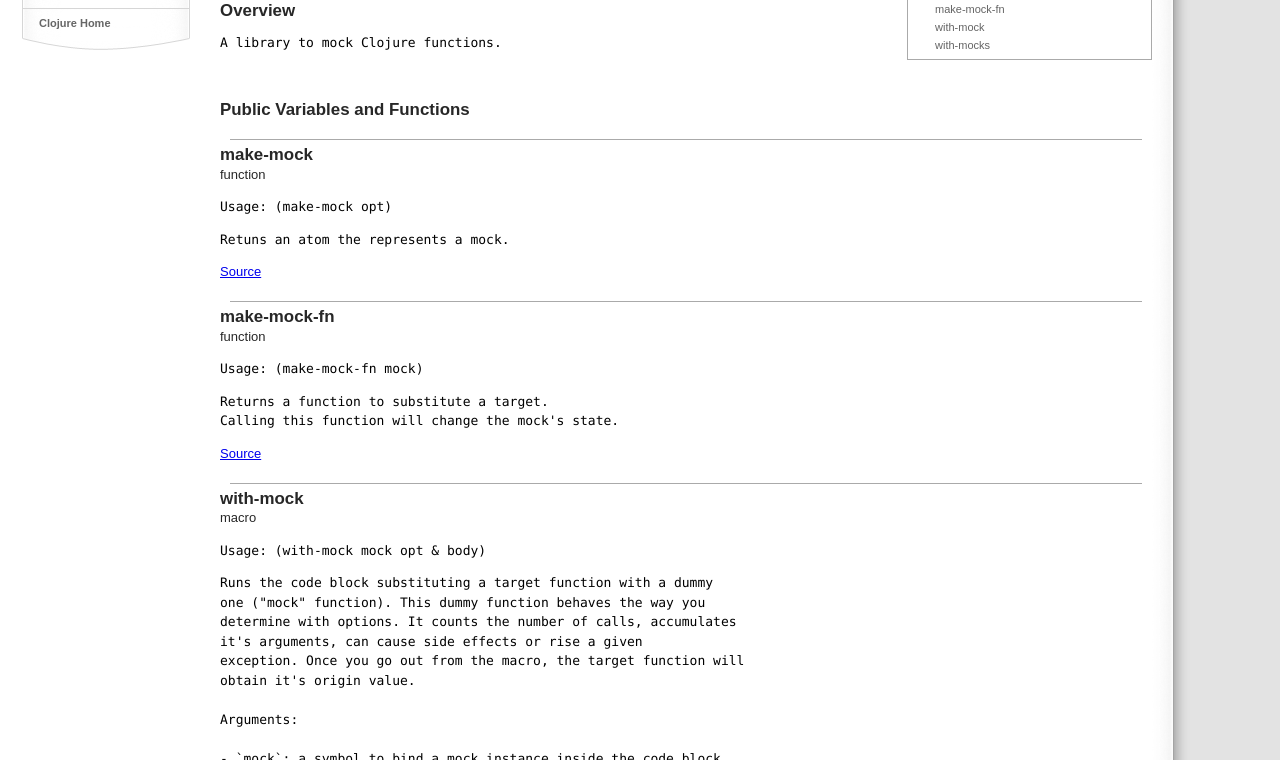
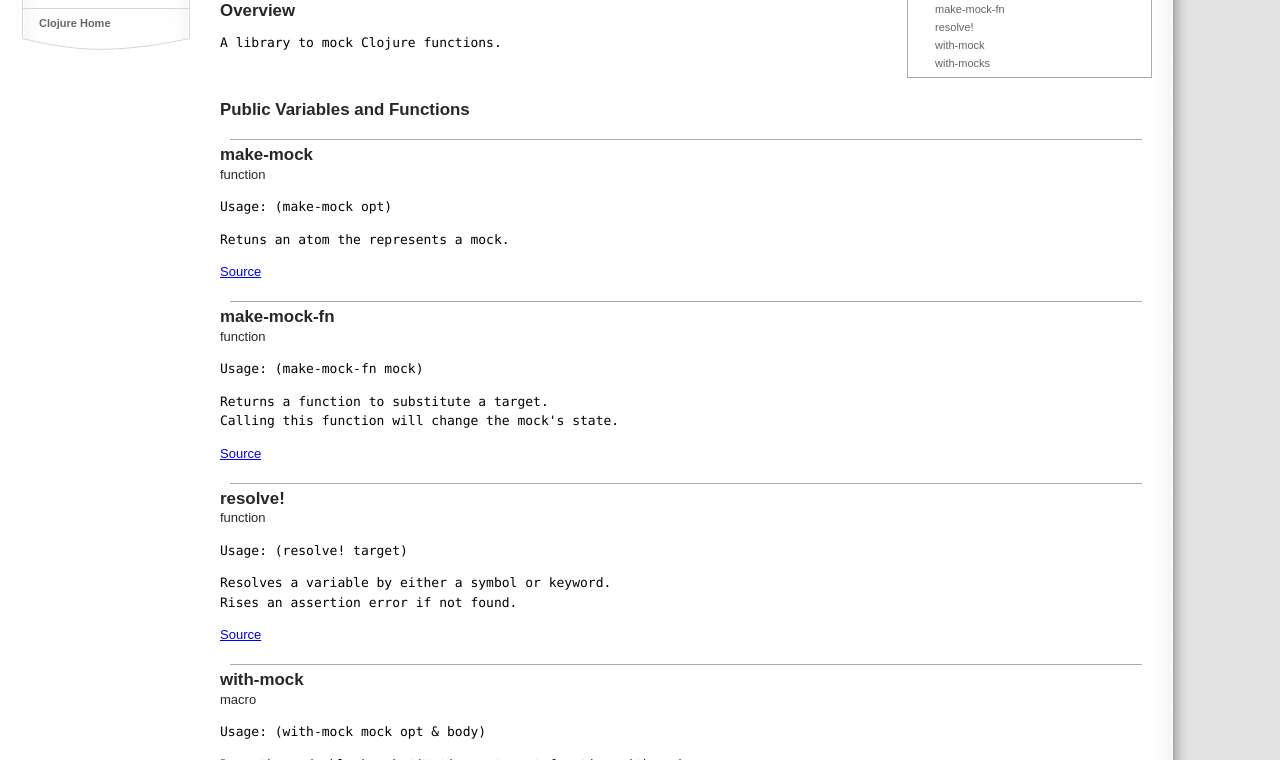
Before and after one commit to igrishaev/mockery, a plain HTML site: page index.html in a window 1280 px wide. Shown: the part 192-952 px from the top of the page. Drawn offline with Linux system fonts and the light colour scheme.

Commit message:
Documentation updated

```diff
--- a/index.html
+++ b/index.html
@@ -60,6 +60,9 @@ namespace.
       <a href="#mockery.core/make-mock-fn" class="toc-entry-anchor">make-mock-fn</a>
 
     </div><div class="toc-entry" style="margin-left: 1em;">
+      <a href="#mockery.core/resolve!" class="toc-entry-anchor">resolve!</a>
+
+    </div><div class="toc-entry" style="margin-left: 1em;">
       <a href="#mockery.core/with-mock" class="toc-entry-anchor">with-mock</a>
 
     </div><div class="toc-entry" style="margin-left: 1em;">
@@ -101,7 +104,7 @@ namespace.
     <pre id="var-specs"></pre>
 
 
-    <a id="var-source" href="https://github.com/igrishaev/mockery/blob/53aef8b6a47c0585bc1362cd1ab623078f52b27c/src/mockery/core.clj#L17">Source</a>
+    <a id="var-source" href="https://github.com/igrishaev/mockery/blob/0986061885217c658d68f35462bceb9c352bb81b/src/mockery/core.clj#L17">Source</a>
   </div><div id="var-entry">
     <br />
     <hr />
@@ -114,7 +117,20 @@ Calling this function will change the mock's state.</pre>
     <pre id="var-specs"></pre>
 
 
-    <a id="var-source" href="https://github.com/igrishaev/mockery/blob/53aef8b6a47c0585bc1362cd1ab623078f52b27c/src/mockery/core.clj#L36">Source</a>
+    <a id="var-source" href="https://github.com/igrishaev/mockery/blob/0986061885217c658d68f35462bceb9c352bb81b/src/mockery/core.clj#L36">Source</a>
+  </div><div id="var-entry">
+    <br />
+    <hr />
+    <h2 id="mockery.core/resolve!">resolve!</h2>
+    <span id="var-type">function</span><br />
+    <pre id="var-usage">Usage: (resolve! target)
+</pre>
+    <pre id="var-docstr">Resolves a variable by either a symbol or keyword.
+Rises an assertion error if not found.</pre>
+    <pre id="var-specs"></pre>
+
+
+    <a id="var-source" href="https://github.com/igrishaev/mockery/blob/0986061885217c658d68f35462bceb9c352bb81b/src/mockery/core.clj#L69">Source</a>
   </div><div id="var-entry">
     <br />
     <hr />
@@ -192,7 +208,7 @@ tests.</pre>
     <pre id="var-specs"></pre>
 
 
-    <a id="var-source" href="https://github.com/igrishaev/mockery/blob/53aef8b6a47c0585bc1362cd1ab623078f52b27c/src/mockery/core.clj#L113">Source</a>
+    <a id="var-source" href="https://github.com/igrishaev/mockery/blob/0986061885217c658d68f35462bceb9c352bb81b/src/mockery/core.clj#L107">Source</a>
   </div><div id="var-entry">
     <br />
     <hr />
@@ -207,7 +223,7 @@ parameter.</pre>
     <pre id="var-specs"></pre>
 
 
-    <a id="var-source" href="https://github.com/igrishaev/mockery/blob/53aef8b6a47c0585bc1362cd1ab623078f52b27c/src/mockery/core.clj#L91">Source</a>
+    <a id="var-source" href="https://github.com/igrishaev/mockery/blob/0986061885217c658d68f35462bceb9c352bb81b/src/mockery/core.clj#L88">Source</a>
   </div>
 </div>
 
```
Also changed, not shown: api-index.html (+2 -1 lines), 1 other file.
